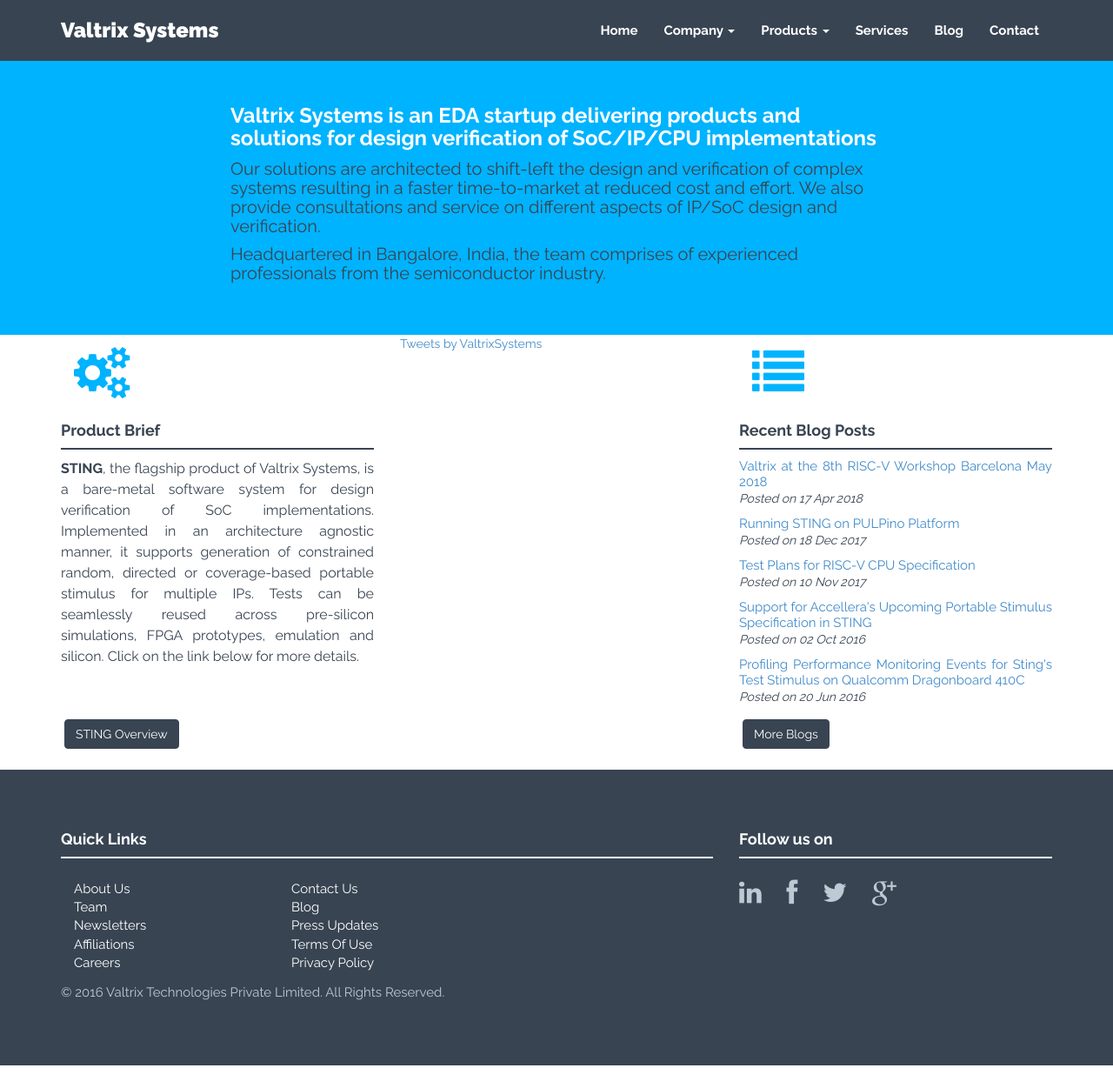
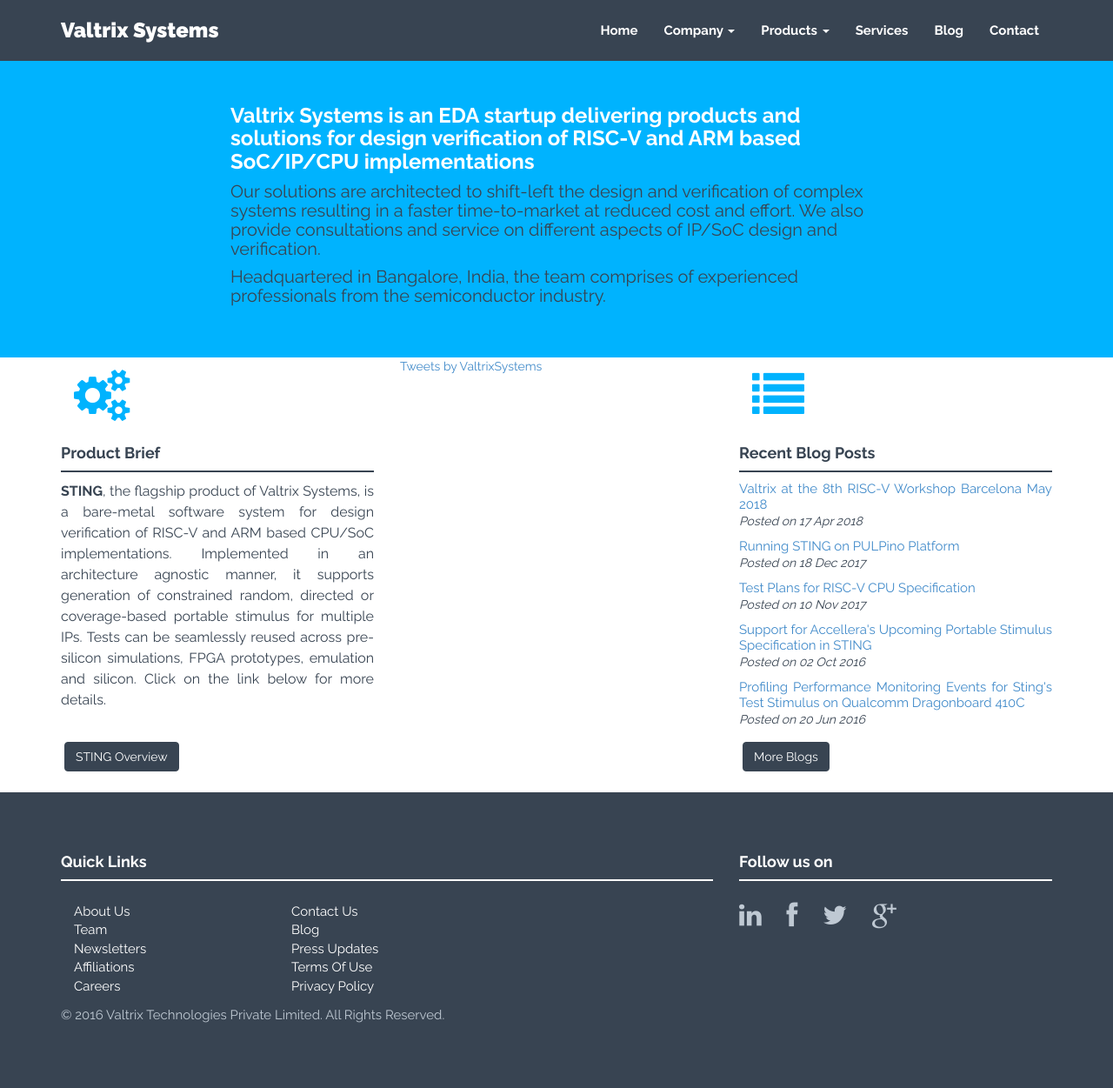
Before and after one commit to valtrix/valtrix.github.io, a Jekyll site: the page built from index.html, in a window 1280 px wide and 1251 px high. Shown: the whole window at 87% size. Built offline with Jekyll 4.4.1, drawn with Linux system fonts in a browser that asks for light colours; nearby versions of some CDN libraries; comment, search, counter and statistics services are not loaded.

Commit message:
Few trivial changes related to STING description

```diff
--- a/_includes/head.html
+++ b/_includes/head.html
@@ -2,7 +2,7 @@
     <meta charset="utf-8">
     <meta http-equiv="X-UA-Compatible" content="IE=edge">
     <meta name="viewport" content="width=device-width, initial-scale=1">
-    <meta name="description" content="Valtrix Systems is an EDA startup delivering innovative products and solutions for design verification and system validation of IP/SoC implementations">
+    <meta name="description" content="Valtrix Systems is an EDA startup delivering innovative products and solutions for design verification and system validation of RISC-V and ARM based IP/SoC implementations">
     <meta property="st:title" content="Valtrix Systems - The IP/SoC Design Verification Company">
     <meta name="msvalidate.01" content="B6EA51D2D5EC10EAED664E6B8CBA0502" />
     <meta name="author" content="">
--- a/_includes/header.html
+++ b/_includes/header.html
@@ -2,7 +2,7 @@
     <div class="container">
         <div class="row">
             <div class="col-lg-8 col-lg-offset-2">
-                <h3>Valtrix Systems is an EDA startup delivering products and solutions for design verification of SoC/IP/CPU implementations</h2>
+                <h3>Valtrix Systems is an EDA startup delivering products and solutions for design verification of RISC-V and ARM based SoC/IP/CPU implementations</h2>
                 <h4>Our solutions are architected to shift-left the design and verification of complex systems resulting in a faster time-to-market at reduced cost and effort. We also provide consultations and service on different aspects of IP/SoC design and verification.</h3>
                 <h4>Headquartered in Bangalore, India, the team comprises of experienced professionals from the semiconductor industry.</h3>
 <!--
--- a/_includes/sting.html
+++ b/_includes/sting.html
@@ -2,7 +2,7 @@
     <div class="row centered">
         <div class="col-lg-12">
             <h4 style="font-weight:500;text-align:justify">
-                STING, the flagship product of Valtrix Systems, is an operating system (OS) specially designed to serve as a platform for the design verification of IP/SoC implementations. The software system consists of test generators, checkers, device drivers and a light-weight kernel which can be configured into a portable program as per the needs of the verification environment. The program can seamlessly boot on simulation, FPGA prototypes, emulation or silicon and execute the constrained random, directed or coverage based tests that the user programs or requests for.
+                STING, the flagship product of Valtrix Systems, is a bare metal software specially designed to serve as a platform for the design verification of IP/SoC implementations. The software stack consists of test generators, checkers, device drivers and a light-weight kernel which can be configured into a portable program as per the needs of the verification environment. The program can seamlessly boot on simulation, FPGA prototypes, emulation or silicon and execute the constrained random, directed or coverage based tests that the user programs or requests for.
             </h4>
             <br/>
             <h4 style="font-weight:500;text-align:justify">
--- a/index.html
+++ b/index.html
@@ -9,7 +9,7 @@
                 <i class="fa fa-cogs"></i>
                 <h4>Product Brief</h4>
                 <div class="hline"></div>
-                <p style="font-size:16px"><b>STING</b>, the flagship product of Valtrix Systems, is a bare-metal software system for design verification of SoC implementations. Implemented in an architecture agnostic manner, it supports generation of constrained random, directed or coverage-based portable stimulus for multiple IPs. Tests can be seamlessly reused across pre-silicon simulations, FPGA prototypes, emulation and silicon. Click on the link below for more details.</p>
+                <p style="font-size:16px"><b>STING</b>, the flagship product of Valtrix Systems, is a bare-metal software system for design verification of RISC-V and ARM based CPU/SoC implementations. Implemented in an architecture agnostic manner, it supports generation of constrained random, directed or coverage-based portable stimulus for multiple IPs. Tests can be seamlessly reused across pre-silicon simulations, FPGA prototypes, emulation and silicon. Click on the link below for more details.</p>
                 <p><br/><a href="{{"/sting/" | prepend: site.baseurl }}" style="position:absolute;bottom:20px" class="btn btn-theme">STING Overview</a></p>
             </div>
             <div class="col-md-4">
```
